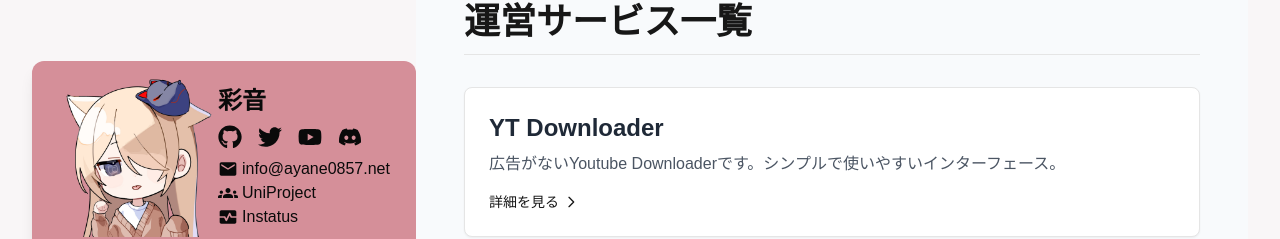
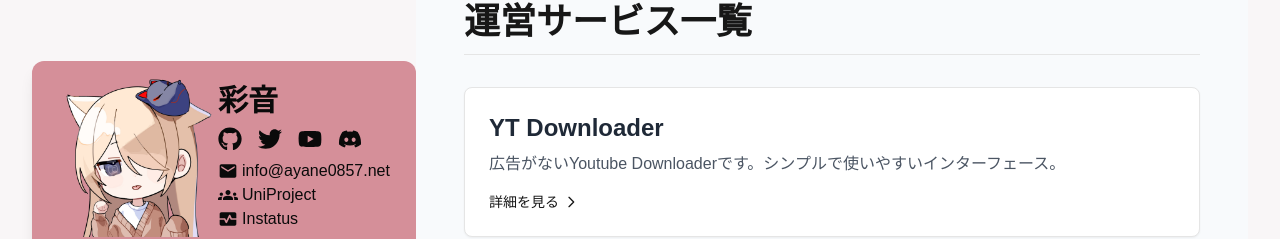
Before and after one commit to ayane0857/ayane-official-site, a Next.js app: page / in a window 1280 px wide. Shown: the part 113-352 px from the top of the page. Built offline with nearby package versions, Linux system fonts and the light colour scheme; a web font is replaced by a local one.

Commit message:
名前の大きさの変更

```diff
--- a/app/page.tsx
+++ b/app/page.tsx
@@ -20,7 +20,7 @@
                 />
               </div>
               <div className="">
-                <h2 className="text-xl md:text-2xl font-bold">彩音</h2>
+                <h2 className="text-2xl md:text-3xl font-bold">彩音</h2>
                 <div className="flex space-x-4 my-2">
                   <a
                     href="https://github.com/ayane0857"
```
